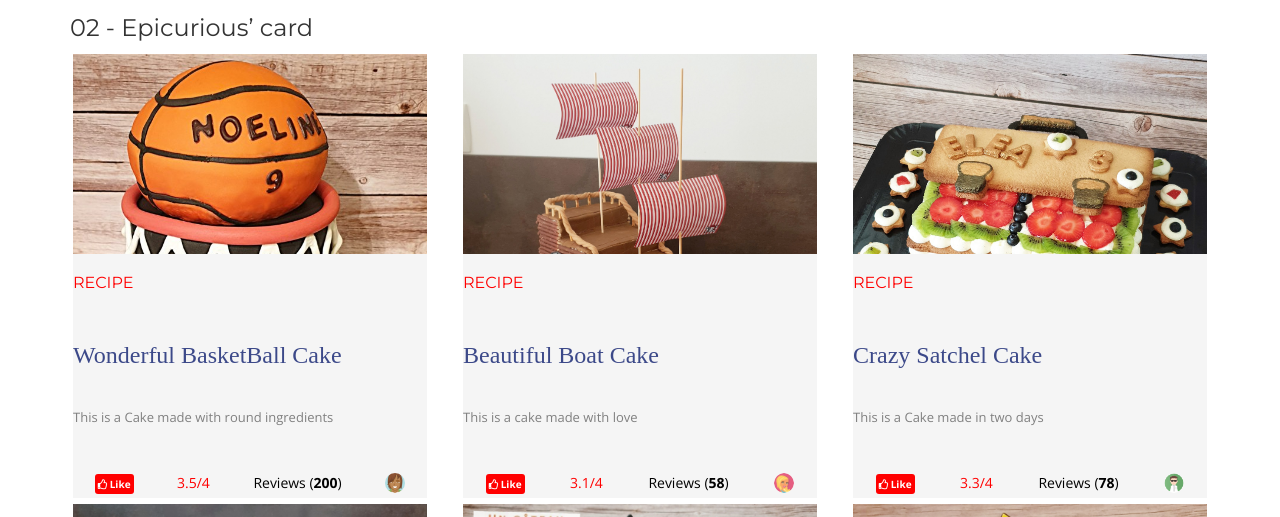
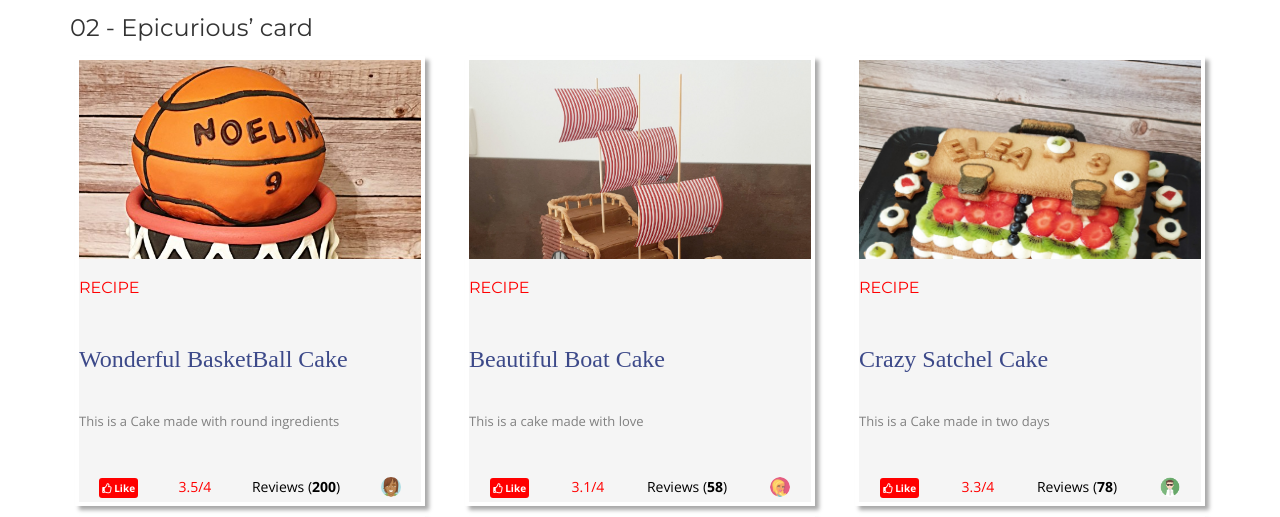
Before and after one commit to omontigny/03-web-component, a plain HTML site: page index.html in a window 1280 px wide. Shown: the part 204-721 px from the top of the page. Drawn offline with nearby package versions, Linux system fonts and the light colour scheme; a web font is replaced by a local one.

Commit message:
Add shadow on cards

```diff
--- a/css/components/epicurious.css
+++ b/css/components/epicurious.css
@@ -2,16 +2,19 @@
 .card-epicurious{
     border: solid;
     border-color: white;
+    box-shadow: 4px 4px 4px darkgrey;
     height: 450px;
     background-size: cover;
     color: white;
     position: relative;
+    padding: 1px 1px;
+    margin: 5px 5px;
 }
 
 .card-epicurious:hover{
     border: solid;
     border-color: red;
-    background-color: grey;
+    border-width: thin;
     height: 450px;
     background-size: cover;
     color: white;
--- a/css/components/news.css
+++ b/css/components/news.css
@@ -43,7 +43,7 @@
 }
 
 .news:hover{
-   background: #c4c2c2;
+    background: #c4c2c2;
     color: #534540;
 }
 
```
